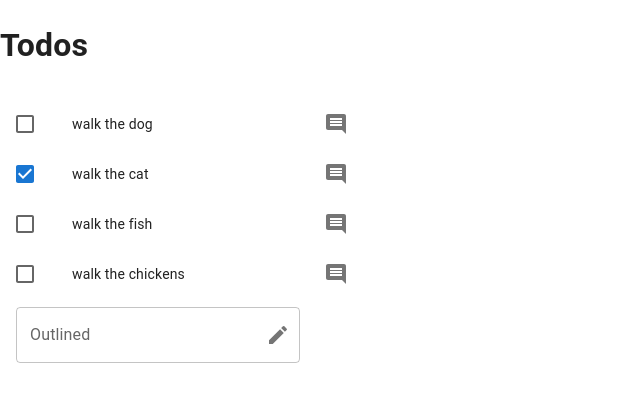
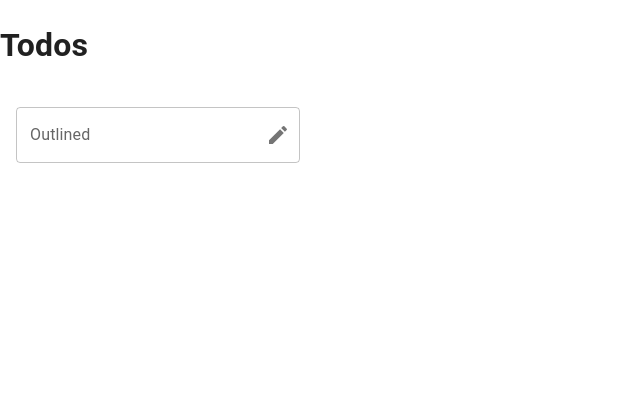
Before and after one commit to JakubRichardson/ReactTodoList, a React (Vite) app: page / in a window 1280 px wide. Shown: the top 402 px of the page, without its empty margins (0-640 px from the left). Built offline with nearby package versions, Linux system fonts and the light colour scheme.

Commit message:
Add localStorage browser functionality

```diff
--- a/src/TodoList.jsx
+++ b/src/TodoList.jsx
@@ -1,17 +1,20 @@
 import List from '@mui/material/List';
-import { useState } from 'react';
+import { useState, useEffect } from 'react';
 import TodoItem from './TodoItem';
 import TodoForm from './TodoForm';
 
-const initialTodos = [
-    { id: 1, text: "walk the dog", completed: false },
-    { id: 2, text: "walk the cat", completed: true },
-    { id: 3, text: "walk the fish", completed: false },
-    { id: 4, text: "walk the chickens", completed: false }
-];
+const getStoredData = () => {
+    const data = JSON.parse(localStorage.getItem("todos"));
+    if (!data) return [];
+    return data;
+}
 
 export default function TodoList() {
-    const [todos, setTodos] = useState(initialTodos);
+    const [todos, setTodos] = useState(getStoredData);
+
+    useEffect(() => {
+        localStorage.setItem("todos", JSON.stringify(todos));
+    }, [todos]);
 
     const removeTodo = (id) => {
         setTodos((prevTodos) => {
```
